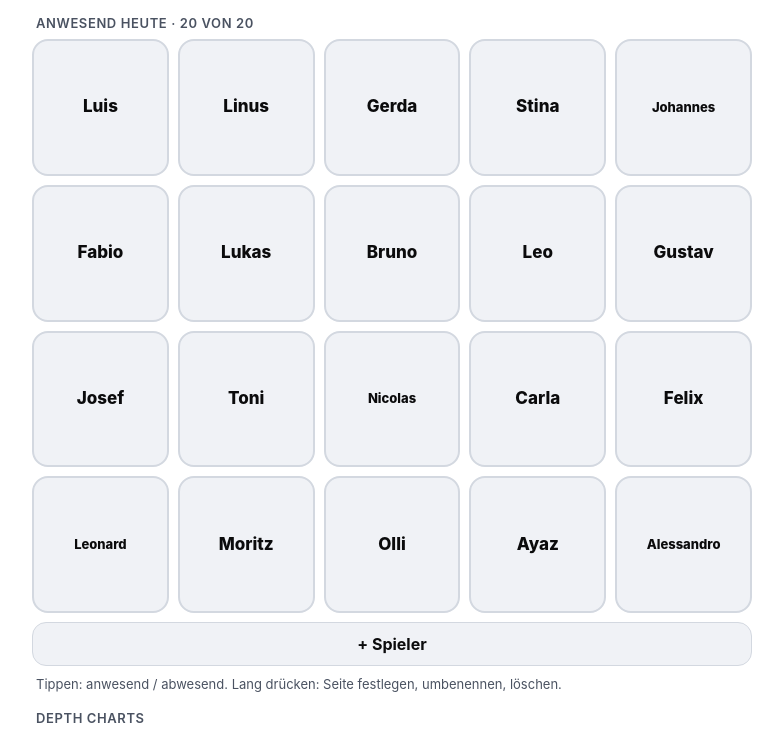
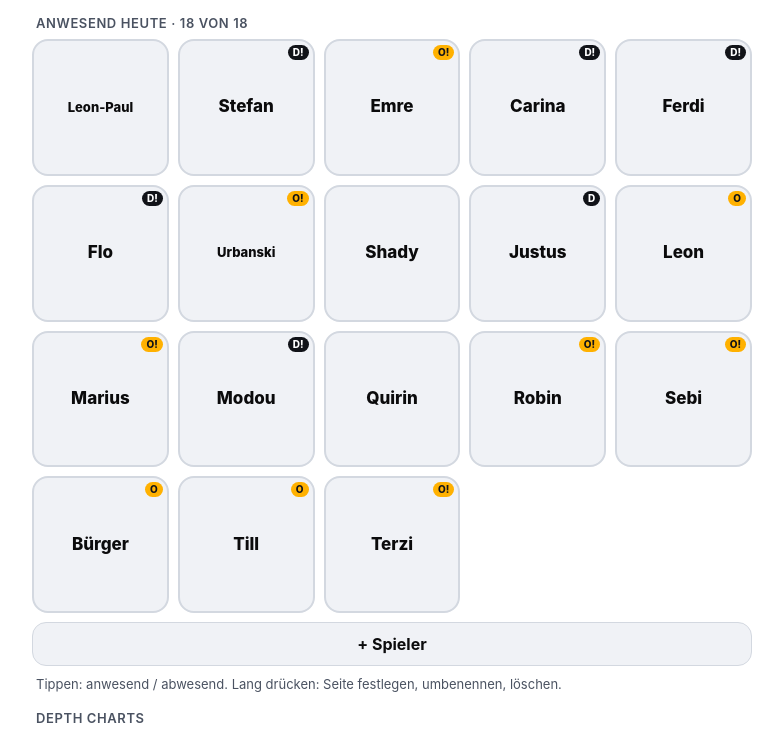
Before and after one commit to Der-Mythos/Sets, a plain HTML site: page index.html in a window 1280 px wide. Shown: the part 63-794 px from the top of the page, without its empty margins (248-1031 px from the left). Drawn offline with Linux system fonts and the light colour scheme.

Commit message:
Aktuellen Kader, Depth Charts und Formate als Startdaten
Startdaten können jetzt Spieler-Seiten und eigene Formate (inkl. Matchups)
enthalten; eigene Formate ersetzen die eingebauten.

Co-Authored-By: Claude Opus 5.5 <noreply@anthropic.com>
Claude-Session: https://claude.ai/code/session_01JxDpv3QszLZPv4kTD875iX

```diff
--- a/index.html
+++ b/index.html
@@ -146,7 +146,7 @@
 </head>
 <body>
 <div class="wrap" id="app"></div>
-<script>const SEED = {"players":["Luis","Linus","Gerda","Stina","Johannes","Fabio","Lukas","Bruno","Leo","Gustav","Josef","Toni","Nicolas","Carla","Felix","Leonard","Moritz","Olli","Ayaz","Alessandro"],"charts":{"QB":["Stina","Luis","Gustav","Carla","Lukas"],"C":["Gerda","Fabio","Stina","Nicolas","Leonard"],"X":["Luis","Fabio","Leo","Josef","Olli"],"Y":["Linus","Lukas","Bruno","Toni","Felix","Ayaz"],"Z":["Johannes","Bruno","Fabio","Lukas","Moritz","Alessandro"],"WC":["Luis","Bruno","Lukas","Toni","Carla","Alessandro"],"FS":["Johannes","Linus","Lukas","Leo"],"B":["Stina","Bruno","Olli","Felix","Ayaz"],"SS":["Gerda","Johannes","Moritz","Leonard"],"SC":["Gustav","Fabio","Gerda","Nicolas","Josef"]}};</script>
+<script>const SEED = {"players":["Leon-Paul",{"name":"Stefan","side":"defOnly"},{"name":"Emre","side":"offOnly"},{"name":"Carina","side":"defOnly"},{"name":"Ferdi","side":"defOnly"},{"name":"Flo","side":"defOnly"},{"name":"Urbanski","side":"offOnly"},"Shady",{"name":"Justus","side":"def"},{"name":"Leon","side":"off"},{"name":"Marius","side":"offOnly"},{"name":"Modou","side":"defOnly"},"Quirin",{"name":"Robin","side":"offOnly"},{"name":"Sebi","side":"offOnly"},{"name":"Bürger","side":"off"},{"name":"Till","side":"off"},{"name":"Terzi","side":"offOnly"}],"charts":{"QB":["Robin","Marius","Justus","Emre","Till"],"C":["Sebi","Urbanski"],"Z":["Till"],"B":["Modou"],"SS":["Justus","Stefan","Leon-Paul","Flo"]},"formats":[{"id":"fmwtcfdzxdz","name":"5v5 (Postion based)","slots":["X","Y","C","QB","Z","SC","SS","B","FS","WC"],"pairs":{"5":0,"6":1,"7":3,"8":2,"9":4}},{"id":"fmwtcge24608","name":"5v5 (Best-on-Best)","slots":["X","Y","C","QB","Z","SC","SS","B","FS","WC"]},{"id":"fmwtdjzs142w","name":"2v2 (+QB/Blitz)","slots":["QB","O","O","B","D","D"],"pairs":{"3":0}},{"id":"fmwtdkchy7jh","name":"2v2","slots":["O","O","D","D"]}],"formatId":"fmwtcge24608"};</script>
 <script>
 // Set Lists core: pure functions (strengths, row score, fairness rules, generator).
 // Works as a Node module (tests) and as a plain script inlined into Set-Lists.html (global SetListsCore).
@@ -622,15 +622,21 @@
   function fromSeed(seed) {
     const st = attachSheetView(defaultState());
     const byName = new Map();
-    (seed && seed.players || []).forEach((name, i) => {
+    (seed && seed.players || []).forEach((entry, i) => {
+      /* a seed player is a name, or {name, side} */
+      const name = entry && typeof entry === 'object' ? entry.name : entry;
       const p = { id: 'p' + (i + 1), name: String(name), present: true };
+      if (entry && typeof entry === 'object' && entry.side && entry.side !== 'both') p.side = entry.side;
       st.players.push(p); byName.set(p.name, p.id);
     });
     for (const pos of Object.keys(seed && seed.charts || {})) {
       if (!Core.POSITIONS.includes(pos)) continue;
       st.charts[pos] = seed.charts[pos].map(n => byName.get(n)).filter(Boolean);
     }
-    for (const f of (seed && seed.formats || [])) st.formats.push(f);
+    /* formats in the seed replace the built-in ones */
+    const fs = (seed && seed.formats || []).filter(f => f && typeof f.id === 'string' && validSlots(f.slots) && (f.pairs == null || validPairs(f.slots, f.pairs)));
+    if (fs.length) st.formats = fs.map(f => JSON.parse(JSON.stringify(f)));
+    st.settings.formatId = seed && st.formats.some(f => f.id === seed.formatId) ? seed.formatId : st.formats[0].id;
     return st;
   }
 
```
